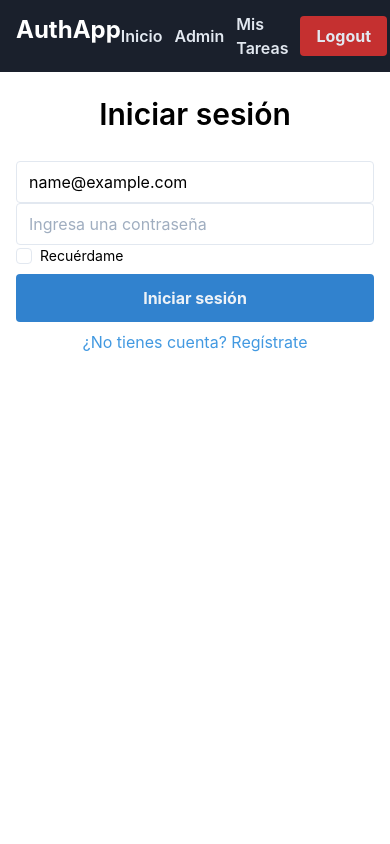
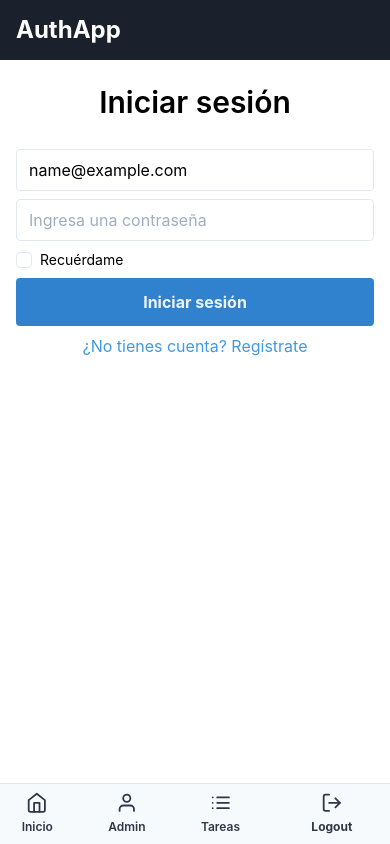
Before and after one commit to edubasabe/crud-react-udemy, a React (Create React App) app: page /login in a window 390 px wide. Built offline with nearby package versions, Linux system fonts and the light colour scheme; no server answers; sample sign-in values are in the browser's storage.

Commit message:
:lipstick: Adding responsive navigation

```diff
--- a/src/components/Navbar/Navbar.jsx
+++ b/src/components/Navbar/Navbar.jsx
@@ -2,7 +2,7 @@ import React from "react";
 import { Link, NavLink, withRouter } from "react-router-dom";
 import Button from "../UI/Button/Button";
 import { auth } from "../../firebase";
-
+import { FiLogOut, FiLogIn, FiList, FiUser, FiHome } from "react-icons/fi";
 const Navbar = (props) => {
   const handleSignOut = () => {
     auth.signOut().then(() => {
@@ -18,7 +18,7 @@ const Navbar = (props) => {
             AuthApp
           </Link>
         </div>
-        <nav className="flex">
+        <nav className="hidden md:flex">
           <ul className="flex items-center text-gray-300">
             <li className="mr-3 lg:mr-8">
               <NavLink to="/" exact className="font-semibold hover:text-white">
@@ -52,9 +52,10 @@ const Navbar = (props) => {
               <li>
                 <Button
                   onClick={() => handleSignOut()}
-                  className="bg-red-700 py-2 px-4"
+                  className="bg-red-700 py-2 px-4 flex items-center"
                 >
-                  Logout
+                  <span className="hidden md:block">Logout</span>
+                  <FiLogOut className="ml-1" />
                 </Button>
               </li>
             ) : (
@@ -69,6 +70,66 @@ const Navbar = (props) => {
             )}
           </ul>
         </nav>
+        <nav className="flex fixed bottom-0 left-0 w-full bg-gray-100 border-t py-0">
+          <ul className="flex items-center text-gray-800 w-full justify-around">
+            <li className="mr-3 lg:mr-8">
+              <NavLink
+                to="/"
+                exact
+                className="font-semibold hover:text-blue-600 flex flex-col items-center text-xs"
+              >
+                <FiHome size="1.8em" className="mb-1" />
+                Inicio
+              </NavLink>
+            </li>
+
+            {props.firebaseUser !== null ? (
+              <>
+                <li className="mr-3 lg:mr-8">
+                  <NavLink
+                    to="/admin"
+                    className="font-semibold hover:text-blue-600 flex flex-col items-center text-xs"
+                  >
+                    <FiUser size="1.8em" className="mb-1" />
+                    Admin
+                  </NavLink>
+                </li>
+
+                <li className="mr-3 lg:mr-8">
+                  <NavLink
+                    to="/my-tasks"
+                    className="font-semibold hover:text-blue-600 flex flex-col items-center text-xs"
+                  >
+                    <FiList size="1.8em" className="mb-1" />
+                    Tareas
+                  </NavLink>
+                </li>
+              </>
+            ) : null}
+
+            {props.firebaseUser !== null ? (
+              <li>
+                <Button
+                  onClick={() => handleSignOut()}
+                  className="font-semibold py-2 px-4 flex flex-col items-center text-xs"
+                >
+                  <FiLogOut size="1.8em" className="mb-1" />
+                  Logout
+                </Button>
+              </li>
+            ) : (
+              <li className="">
+                <NavLink
+                  to="/login"
+                  className="font-semibold py-2 px-4 flex flex-col items-center text-xs"
+                >
+                  <FiLogIn size="1.8em" className="mb-1" />
+                  Login
+                </NavLink>
+              </li>
+            )}
+          </ul>
+        </nav>
       </div>
     </header>
   );
--- a/src/components/Tasks/Tasks.jsx
+++ b/src/components/Tasks/Tasks.jsx
@@ -3,7 +3,7 @@ import PropTypes from "prop-types";
 import Task from "../Task/Task";
 const Tasks = (props) => {
   return (
-    <ul id="tasks-list">
+    <ul id="tasks-list" className="overflow-y-auto mb-20">
       {props.tasks.length === 0 ? (
         <li id="empty-list">No hay tareas</li>
       ) : (
--- a/src/containers/Login/Login.jsx
+++ b/src/containers/Login/Login.jsx
@@ -107,12 +107,14 @@ const Login = (props) => {
                 placeholder="Ingresa un email"
                 onChange={(e) => setEmail(e.target.value)}
                 value={email}
+                className="mb-2"
               />
               <Input
                 type="password"
                 placeholder="Ingresa una contraseña"
                 onChange={(e) => setPassword(e.target.value)}
                 value={password}
+                className="mb-2"
               />
               {!isRegister && (
                 <>
--- a/src/styles/index.css
+++ b/src/styles/index.css
@@ -17,3 +17,7 @@ code {
 }
 
 /* My Custom CSS Here */
+
+.active {
+  color: #3182ce;
+}
```
Also changed, not shown: src/index.css.
